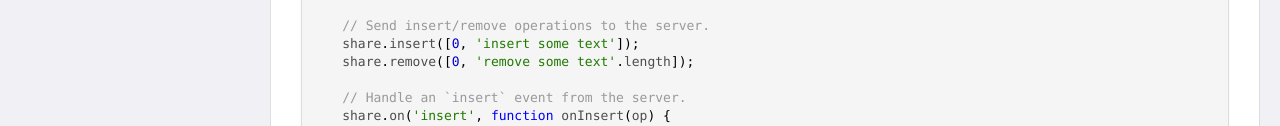
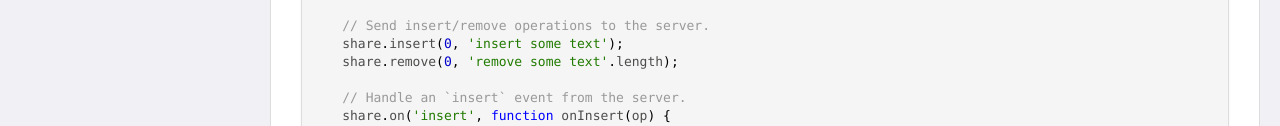
Before and after one commit to usecanvas/sharejs-wrapper, a website: page docs/@usecanvas/sharejs-wrapper/1.0.1/index.html in a window 1280 px wide. Shown: the part 515-641 px from the top of the page. Drawn offline with nearby package versions, Linux system fonts and the light colour scheme.

Commit message:
Update docs for README change

```diff
--- a/docs/@usecanvas/sharejs-wrapper/1.0.1/index.html
+++ b/docs/@usecanvas/sharejs-wrapper/1.0.1/index.html
@@ -75,8 +75,8 @@ share.connect(function onConnect() {
   console.log(share.content);
 
   // Send insert/remove operations to the server.
-  share.insert([0, 'insert some text']);
-  share.remove([0, 'remove some text'.length]);
+  share.insert(0, 'insert some text');
+  share.remove(0, 'remove some text'.length);
 
   // Handle an `insert` event from the server.
   share.on('insert', function onInsert(op) {
```
